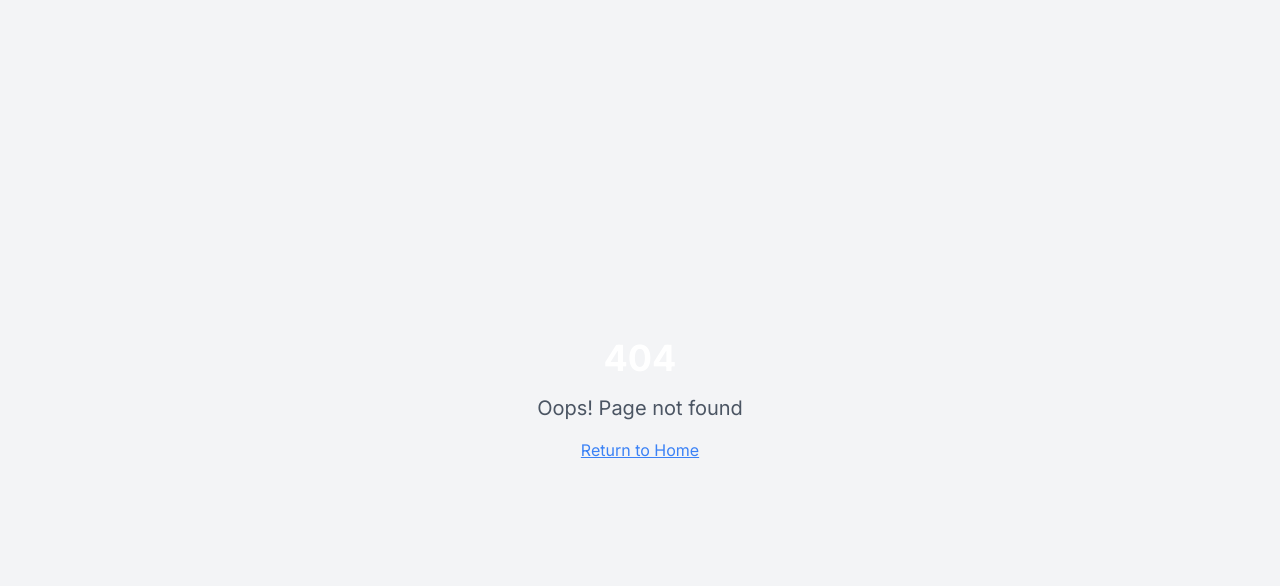
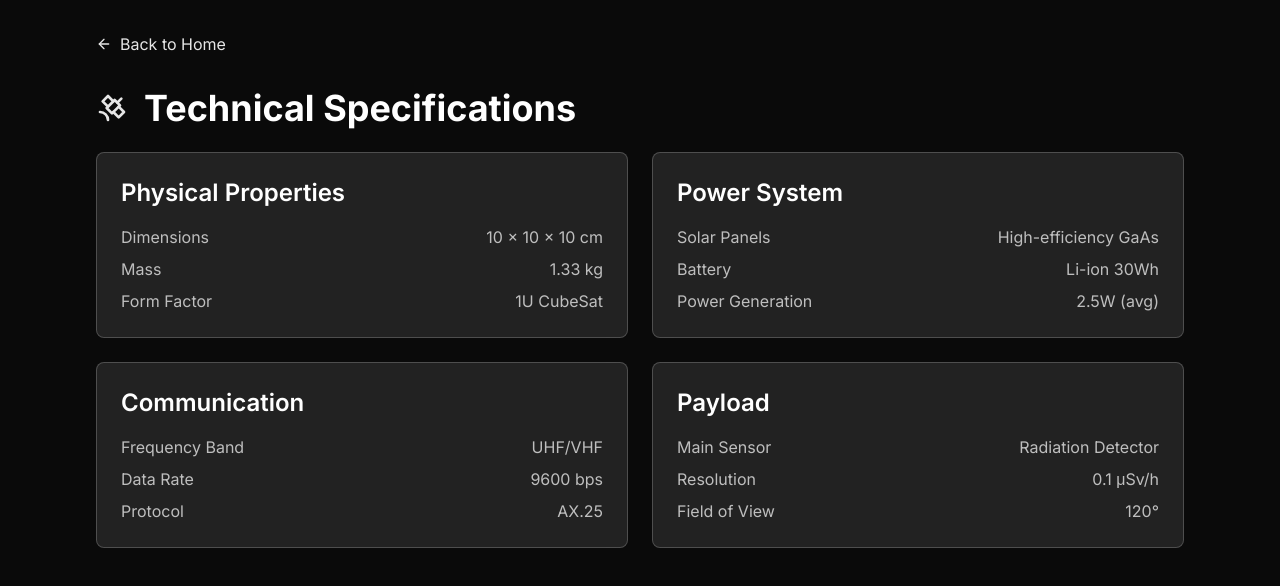
Before and after one commit to marquitos07/cosmic-cube-hub, a React (Vite) app: page /specs in a window 1280 px wide. Before the commit this address had no page. Shown: the top 586 px of the page. Built offline with nearby package versions, Linux system fonts and the light colour scheme.

Commit message:
Add separate pages for features
The prompt requests the creation of separate web pages for each of the three features (Project Progress, Technical Specs, Code Repository) currently linked via the main page.  This commit implements that change.

```diff
--- a/src/App.tsx
+++ b/src/App.tsx
@@ -1,9 +1,13 @@
+
 import { Toaster } from "@/components/ui/toaster";
 import { Toaster as Sonner } from "@/components/ui/sonner";
 import { TooltipProvider } from "@/components/ui/tooltip";
 import { QueryClient, QueryClientProvider } from "@tanstack/react-query";
 import { BrowserRouter, Routes, Route } from "react-router-dom";
 import Index from "./pages/Index";
+import ProjectProgress from "./pages/ProjectProgress";
+import TechnicalSpecs from "./pages/TechnicalSpecs";
+import CodeRepository from "./pages/CodeRepository";
 import NotFound from "./pages/NotFound";
 
 const queryClient = new QueryClient();
@@ -16,7 +20,9 @@ const App = () => (
       <BrowserRouter>
         <Routes>
           <Route path="/" element={<Index />} />
-          {/* ADD ALL CUSTOM ROUTES ABOVE THE CATCH-ALL "*" ROUTE */}
+          <Route path="/progress" element={<ProjectProgress />} />
+          <Route path="/specs" element={<TechnicalSpecs />} />
+          <Route path="/code" element={<CodeRepository />} />
           <Route path="*" element={<NotFound />} />
         </Routes>
       </BrowserRouter>
--- /dev/null
+++ b/src/pages/CodeRepository.tsx
@@ -0,0 +1,72 @@
+
+import { ArrowLeft, Code, Github } from "lucide-react";
+import { Link } from "react-router-dom";
+
+const CodeRepository = () => {
+  return (
+    <div className="min-h-screen bg-space-dark">
+      <div className="max-w-6xl mx-auto p-8">
+        <Link
+          to="/"
+          className="inline-flex items-center text-space-accent hover:text-space-accent/80 mb-8 transition-colors"
+        >
+          <ArrowLeft className="w-4 h-4 mr-2" />
+          Back to Home
+        </Link>
+
+        <div className="animate-fade-up">
+          <div className="flex items-center gap-4 mb-6">
+            <Code className="w-8 h-8 text-space-accent" />
+            <h1 className="text-4xl font-bold">Code Repository</h1>
+          </div>
+
+          <div className="space-y-6">
+            <div className="glass p-6 rounded-lg">
+              <div className="flex items-center justify-between mb-4">
+                <h2 className="text-2xl font-semibold">Main Repository</h2>
+                <a
+                  href="https://github.com"
+                  target="_blank"
+                  rel="noopener noreferrer"
+                  className="inline-flex items-center px-4 py-2 rounded-lg bg-white/10 hover:bg-white/20 transition-colors"
+                >
+                  <Github className="w-5 h-5 mr-2" />
+                  View on GitHub
+                </a>
+              </div>
+              <p className="text-space-accent/80 mb-4">
+                Access our project's source code and contribute to its development. The repository includes flight software, ground station code, and testing utilities.
+              </p>
+              <div className="grid grid-cols-1 md:grid-cols-2 gap-4">
+                <div className="bg-white/5 p-4 rounded-lg">
+                  <h3 className="font-semibold mb-2">Flight Software</h3>
+                  <p className="text-sm text-space-accent/70">Core system control and payload management software.</p>
+                </div>
+                <div className="bg-white/5 p-4 rounded-lg">
+                  <h3 className="font-semibold mb-2">Ground Station</h3>
+                  <p className="text-sm text-space-accent/70">Communication and telemetry handling systems.</p>
+                </div>
+              </div>
+            </div>
+
+            <div className="glass p-6 rounded-lg">
+              <h2 className="text-2xl font-semibold mb-4">Documentation</h2>
+              <div className="space-y-4">
+                <div className="bg-white/5 p-4 rounded-lg">
+                  <h3 className="font-semibold mb-2">API Reference</h3>
+                  <p className="text-sm text-space-accent/70">Comprehensive documentation of system interfaces and protocols.</p>
+                </div>
+                <div className="bg-white/5 p-4 rounded-lg">
+                  <h3 className="font-semibold mb-2">Development Guide</h3>
+                  <p className="text-sm text-space-accent/70">Setup instructions and best practices for contributors.</p>
+                </div>
+              </div>
+            </div>
+          </div>
+        </div>
+      </div>
+    </div>
+  );
+};
+
+export default CodeRepository;
--- a/src/pages/Index.tsx
+++ b/src/pages/Index.tsx
@@ -1,6 +1,6 @@
-
 import { Rocket, Satellite, Code } from "lucide-react";
 import { useState } from "react";
+import { Link } from "react-router-dom";
 
 const Index = () => {
   const [expandedTimelineItem, setExpandedTimelineItem] = useState<string | null>(null);
@@ -29,39 +29,39 @@ const Index = () => {
       {/* Features Grid */}
       <section className="section-padding">
         <div className="max-w-6xl mx-auto grid grid-cols-1 md:grid-cols-3 gap-8">
-          <div
-            className="glass p-6 rounded-lg animate-fade-up transform hover:scale-105 transition-all duration-300 cursor-pointer hover:bg-white/20"
+          <Link
+            to="/progress"
+            className="glass p-6 rounded-lg animate-fade-up transform hover:scale-105 transition-all duration-300 hover:bg-white/20"
             style={{ animationDelay: "100ms" }}
-            onClick={() => window.open("#", "_blank")}
           >
             <Rocket className="w-10 h-10 mb-4 text-space-accent" />
             <h3 className="text-xl font-semibold mb-2">Project Progress</h3>
             <p className="text-space-accent/80">
               Track our development milestones and upcoming objectives in real-time.
             </p>
-          </div>
-          <div
-            className="glass p-6 rounded-lg animate-fade-up transform hover:scale-105 transition-all duration-300 cursor-pointer hover:bg-white/20"
+          </Link>
+          <Link
+            to="/specs"
+            className="glass p-6 rounded-lg animate-fade-up transform hover:scale-105 transition-all duration-300 hover:bg-white/20"
             style={{ animationDelay: "200ms" }}
-            onClick={() => window.open("#", "_blank")}
           >
             <Satellite className="w-10 h-10 mb-4 text-space-accent" />
             <h3 className="text-xl font-semibold mb-2">Technical Specs</h3>
             <p className="text-space-accent/80">
               Detailed documentation of our CubeSat's technical specifications and capabilities.
             </p>
-          </div>
-          <div
-            className="glass p-6 rounded-lg animate-fade-up transform hover:scale-105 transition-all duration-300 cursor-pointer hover:bg-white/20"
+          </Link>
+          <Link
+            to="/code"
+            className="glass p-6 rounded-lg animate-fade-up transform hover:scale-105 transition-all duration-300 hover:bg-white/20"
             style={{ animationDelay: "300ms" }}
-            onClick={() => window.open("#", "_blank")}
           >
             <Code className="w-10 h-10 mb-4 text-space-accent" />
             <h3 className="text-xl font-semibold mb-2">Code Repository</h3>
             <p className="text-space-accent/80">
               Access our project's source code and contribute to its development.
             </p>
-          </div>
+          </Link>
         </div>
       </section>
 
--- /dev/null
+++ b/src/pages/ProjectProgress.tsx
@@ -0,0 +1,56 @@
+
+import { ArrowLeft, Rocket } from "lucide-react";
+import { Link } from "react-router-dom";
+
+const ProjectProgress = () => {
+  return (
+    <div className="min-h-screen bg-space-dark">
+      <div className="max-w-6xl mx-auto p-8">
+        <Link
+          to="/"
+          className="inline-flex items-center text-space-accent hover:text-space-accent/80 mb-8 transition-colors"
+        >
+          <ArrowLeft className="w-4 h-4 mr-2" />
+          Back to Home
+        </Link>
+
+        <div className="animate-fade-up">
+          <div className="flex items-center gap-4 mb-6">
+            <Rocket className="w-8 h-8 text-space-accent" />
+            <h1 className="text-4xl font-bold">Project Progress</h1>
+          </div>
+
+          <div className="space-y-6">
+            <div className="glass p-6 rounded-lg">
+              <h2 className="text-2xl font-semibold mb-4">Current Status</h2>
+              <div className="h-4 bg-white/10 rounded-full overflow-hidden">
+                <div className="h-full w-1/3 bg-space-accent rounded-full"></div>
+              </div>
+              <p className="mt-2 text-space-accent/80">Phase 1: Design - 33% Complete</p>
+            </div>
+
+            <div className="glass p-6 rounded-lg">
+              <h2 className="text-2xl font-semibold mb-4">Recent Updates</h2>
+              <div className="space-y-4">
+                <div className="border-l-2 border-space-accent pl-4">
+                  <p className="text-sm text-space-accent/60">March 15, 2024</p>
+                  <p className="text-space-accent/80">Completed initial design review</p>
+                </div>
+                <div className="border-l-2 border-space-accent pl-4">
+                  <p className="text-sm text-space-accent/60">March 10, 2024</p>
+                  <p className="text-space-accent/80">Finalized power system specifications</p>
+                </div>
+                <div className="border-l-2 border-space-accent pl-4">
+                  <p className="text-sm text-space-accent/60">March 5, 2024</p>
+                  <p className="text-space-accent/80">Started thermal analysis simulations</p>
+                </div>
+              </div>
+            </div>
+          </div>
+        </div>
+      </div>
+    </div>
+  );
+};
+
+export default ProjectProgress;
--- /dev/null
+++ b/src/pages/TechnicalSpecs.tsx
@@ -0,0 +1,102 @@
+
+import { ArrowLeft, Satellite } from "lucide-react";
+import { Link } from "react-router-dom";
+
+const TechnicalSpecs = () => {
+  return (
+    <div className="min-h-screen bg-space-dark">
+      <div className="max-w-6xl mx-auto p-8">
+        <Link
+          to="/"
+          className="inline-flex items-center text-space-accent hover:text-space-accent/80 mb-8 transition-colors"
+        >
+          <ArrowLeft className="w-4 h-4 mr-2" />
+          Back to Home
+        </Link>
+
+        <div className="animate-fade-up">
+          <div className="flex items-center gap-4 mb-6">
+            <Satellite className="w-8 h-8 text-space-accent" />
+            <h1 className="text-4xl font-bold">Technical Specifications</h1>
+          </div>
+
+          <div className="grid grid-cols-1 md:grid-cols-2 gap-6">
+            <div className="glass p-6 rounded-lg">
+              <h2 className="text-2xl font-semibold mb-4">Physical Properties</h2>
+              <ul className="space-y-2 text-space-accent/80">
+                <li className="flex justify-between">
+                  <span>Dimensions</span>
+                  <span>10 x 10 x 10 cm</span>
+                </li>
+                <li className="flex justify-between">
+                  <span>Mass</span>
+                  <span>1.33 kg</span>
+                </li>
+                <li className="flex justify-between">
+                  <span>Form Factor</span>
+                  <span>1U CubeSat</span>
+                </li>
+              </ul>
+            </div>
+
+            <div className="glass p-6 rounded-lg">
+              <h2 className="text-2xl font-semibold mb-4">Power System</h2>
+              <ul className="space-y-2 text-space-accent/80">
+                <li className="flex justify-between">
+                  <span>Solar Panels</span>
+                  <span>High-efficiency GaAs</span>
+                </li>
+                <li className="flex justify-between">
+                  <span>Battery</span>
+                  <span>Li-ion 30Wh</span>
+                </li>
+                <li className="flex justify-between">
+                  <span>Power Generation</span>
+                  <span>2.5W (avg)</span>
+                </li>
+              </ul>
+            </div>
+
+            <div className="glass p-6 rounded-lg">
+              <h2 className="text-2xl font-semibold mb-4">Communication</h2>
+              <ul className="space-y-2 text-space-accent/80">
+                <li className="flex justify-between">
+                  <span>Frequency Band</span>
+                  <span>UHF/VHF</span>
+                </li>
+                <li className="flex justify-between">
+                  <span>Data Rate</span>
+                  <span>9600 bps</span>
+                </li>
+                <li className="flex justify-between">
+                  <span>Protocol</span>
+                  <span>AX.25</span>
+                </li>
+              </ul>
+            </div>
+
+            <div className="glass p-6 rounded-lg">
+              <h2 className="text-2xl font-semibold mb-4">Payload</h2>
+              <ul className="space-y-2 text-space-accent/80">
+                <li className="flex justify-between">
+                  <span>Main Sensor</span>
+                  <span>Radiation Detector</span>
+                </li>
+                <li className="flex justify-between">
+                  <span>Resolution</span>
+                  <span>0.1 μSv/h</span>
+                </li>
+                <li className="flex justify-between">
+                  <span>Field of View</span>
+                  <span>120°</span>
+                </li>
+              </ul>
+            </div>
+          </div>
+        </div>
+      </div>
+    </div>
+  );
+};
+
+export default TechnicalSpecs;
```
